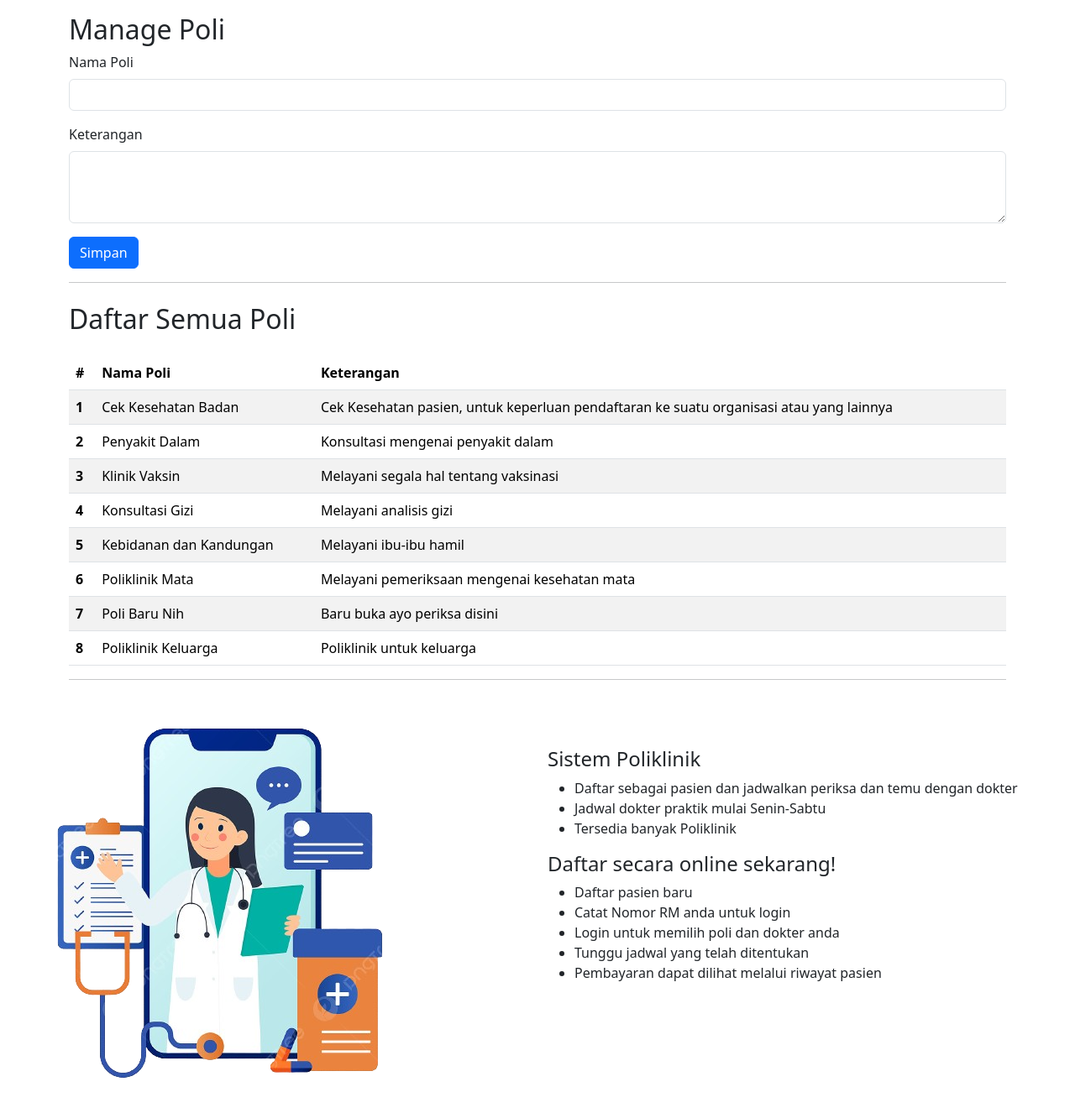
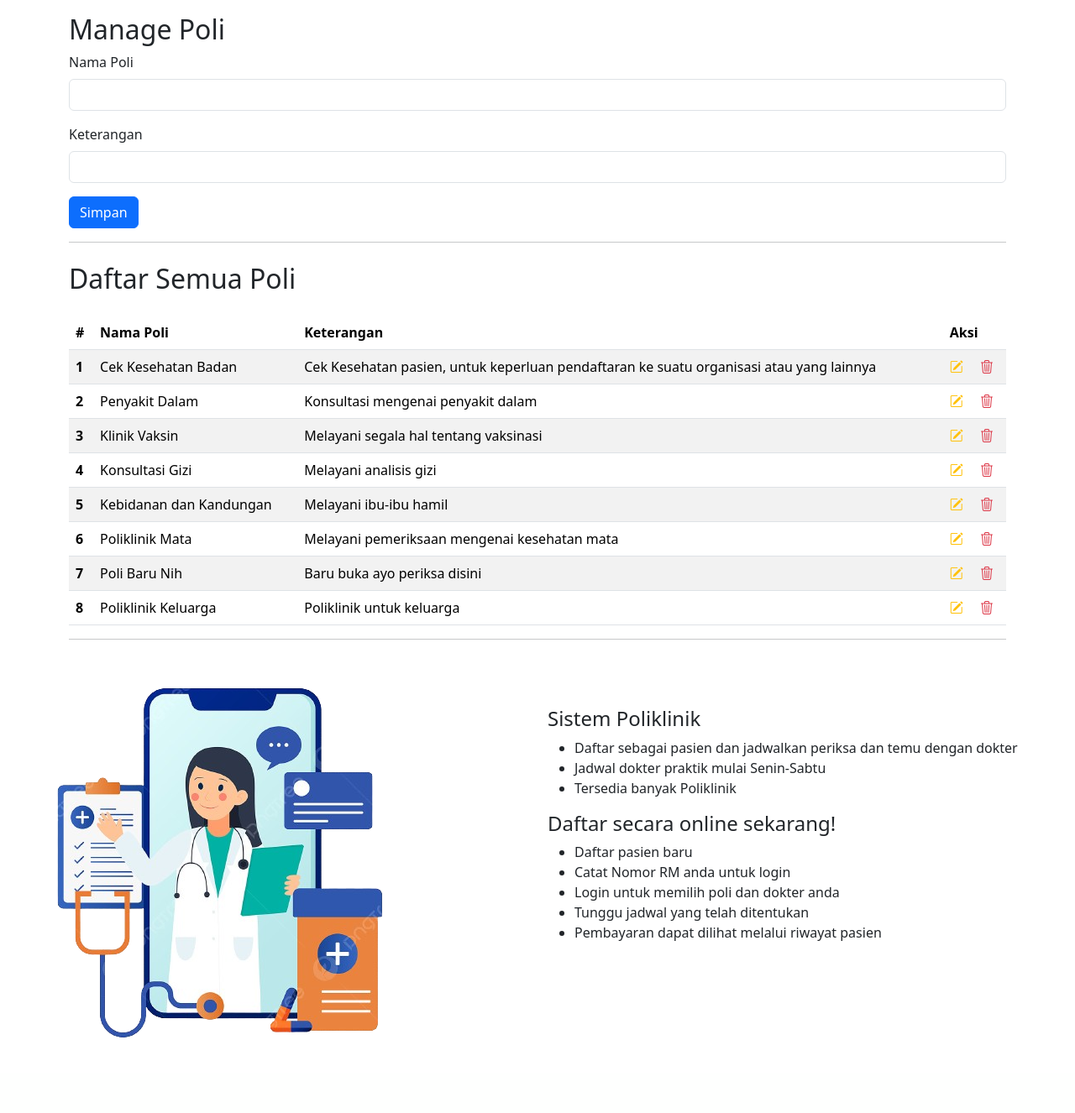
Before and after one commit to ginov4110/bk-poliklinik, a PHP site: page /index.php?page=managePoli in a window 1280 px wide. Shown: the part 80-1406 px from the top of the page at 84% size. After the commit the page ends 1316 px from the top, so only its background shows below. Run offline with PHP 8.4, Linux system fonts and the light colour scheme; the visitor is signed in with stand-in values (Sample User, id 1); data comes from the database, SQL or seed files in the repository; both versions use the stored data as it was after the commit.

Commit message:
feat: update delete dokter,poli & refactor icons, navbar

```diff
--- a/index.php
+++ b/index.php
@@ -30,15 +30,23 @@
                 <li class="nav-item dropdown">
                     <a class="nav-link dropdown-toggle" href="#" role="button" data-bs-toggle="dropdown" aria-expanded="false">Data Master</a>
                     <ul class="dropdown-menu">
+                        <?php
+                            if(isset($_SESSION['nip'])){
+                        ?>
+                        <li>
+                            <a class="dropdown-item" href="index.php?page=periksa">Periksa</a>
+                        </li>
+                        <?php } ?>
+                        <?php
+                            if(isset($_SESSION['username'])){
+                        ?>
                         <li>
                             <a class="dropdown-item" href="index.php?page=obat">Obat</a>
                         </li>
                         <li>
-                            <a class="dropdown-item" href="index.php?page=periksa">Periksa</a>
-                        </li>
-                        <li>
                             <a class="dropdown-item" href="index.php?page=manageJadwal">Input Jadwal Dokter</a>
                         </li>
+                        <?php } ?>
                     </ul>
                 </li>
                 <?php
--- a/managePoli.php
+++ b/managePoli.php
@@ -7,13 +7,22 @@
         exit;
     }
 
+
     if(isset($_POST['simpan'])){
-        $tambah= mysqli_query($mysqli, "INSERT INTO poli(nama_poli, keterangan)
+        if(isset($_POST['id'])){
+            $ubah= mysqli_query($mysqli, "UPDATE poli SET
+                nama_poli= '". $_POST['nama_poli'] ."',
+                keterangan= '". $_POST['keterangan'] ."'
+                WHERE id= '". $_POST['id'] ."'
+            ");
+        } else {
+            $tambah= mysqli_query($mysqli, "INSERT INTO poli(nama_poli, keterangan)
             VALUES(
                 '". $_POST['nama_poli'] ."',
                 '". $_POST['keterangan'] ."'
-            )
-        ");
+                )
+                ");
+        }
     }
 ?>
 
@@ -27,13 +36,28 @@
 <body>
     <h2 class="mt-3">Manage Poli</h2>
     <form action="" method="post">
+        <?php
+            $nama_poli= '';
+            $keterangan= '';
+            if(isset($_GET['id'])){
+                $ambil= mysqli_query($mysqli, "SELECT * FROM poli WHERE id= '". $_GET['id'] ."'");
+                while($row= mysqli_fetch_array($ambil)){
+                    $nama_poli= $row['nama_poli'];
+                    $keterangan= $row['keterangan'];
+
+        ?>
+            <input type="hidden" name="id" value="<?php echo $_GET['id'] ?>" >
+        <?php
+               }
+            }
+        ?>
         <div class="mb-3">
             <label for="" class="form-label">Nama Poli</label>
-            <input type="text" class="form-control" name="nama_poli" id="">
+            <input type="text" class="form-control" name="nama_poli" value="<?php echo $nama_poli ?>"  >
         </div>
         <div class="mb-3">
             <label for="" class="form-label">Keterangan</label>
-            <textarea class="form-control" name="keterangan" id="" rows="3"></textarea>
+            <input class="form-control" name="keterangan" value="<?php echo $keterangan ?>"  >
         </div>
         <input type="submit" name="simpan" value="Simpan" class="btn btn-primary">
     </form>
@@ -45,6 +69,7 @@
             <th scope="col">#</th>
             <th scope="col">Nama Poli</th>
             <th scope="col">Keterangan</th>
+            <th scope="col">Aksi</th>
             </tr>
         </thead>
         <tbody>
@@ -58,6 +83,10 @@
                 <th scope="row"> <?php echo $no++ ?> </th>
                 <td> <?php echo $poli['nama_poli'] ?> </td>
                 <td> <?php echo $poli['keterangan'] ?> </td>
+                <td>
+                    <a href="index.php?page=managePoli&id= <?php echo $poli['id'] ?>"><i class=" bi bi-pencil-square text-warning"></i></a>
+                    <a class="ms-3" href="index.php?page=managePoli&id= <?php echo $poli['id'] ?>&aksi=hapus"><i class="bi bi-trash3 text-danger "></i></a>
+                </td>
             </tr>
             <?php } ?>
         </tbody>
--- a/obat.php
+++ b/obat.php
@@ -122,8 +122,8 @@ if (isset($_GET['aksi'])) {
                     <td><?php echo $data['kemasan'] ?></td>
                     <td><?php echo $data['harga'] ?></td>
                     <td>
-                        <a class="btn btn-success rounded-pill px-3" href="index.php?page=obat&id=<?php echo $data['id'] ?>">Ubah</a>
-                        <a class="btn btn-danger rounded-pill px-3" href="index.php?page=obat&id=<?php echo $data['id'] ?>&aksi=hapus">Hapus</a>
+                        <a href="index.php?page=obat&id=<?php echo $data['id'] ?>"><i class=" bi bi-pencil-square text-warning"></i></a>
+                        <a class="ms-3" href="index.php?page=obat&id=<?php echo $data['id'] ?>&aksi=hapus"><i class="bi bi-trash3 text-danger "></i></a>
                     </td>
                 </tr>
             <?php
```
Also changed, not shown: db/poli.sql (+57 -55 lines), manageDokter.php (+9 -8 lines).
